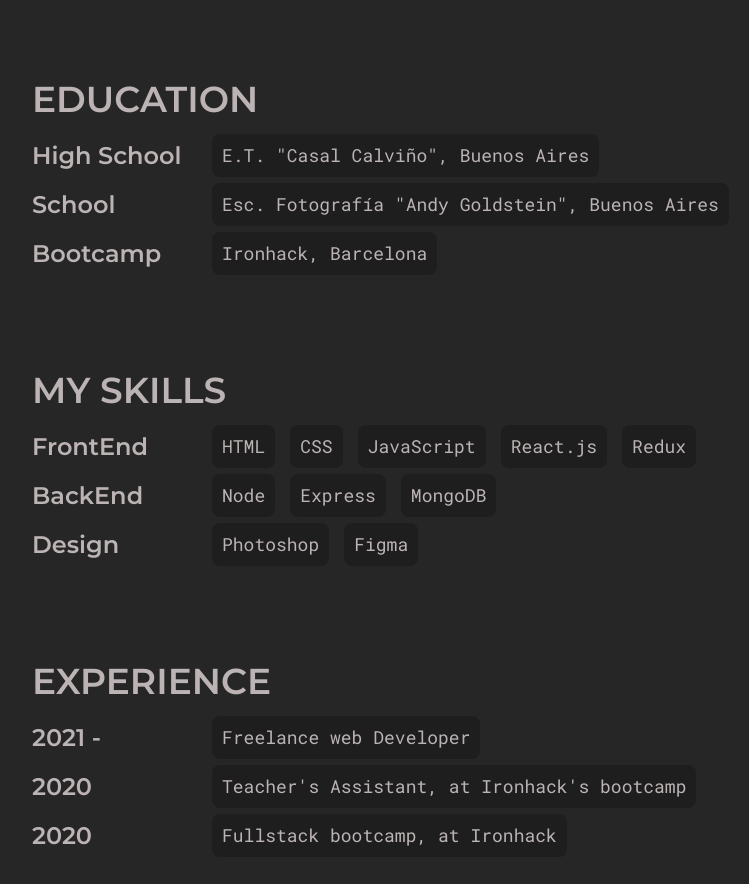
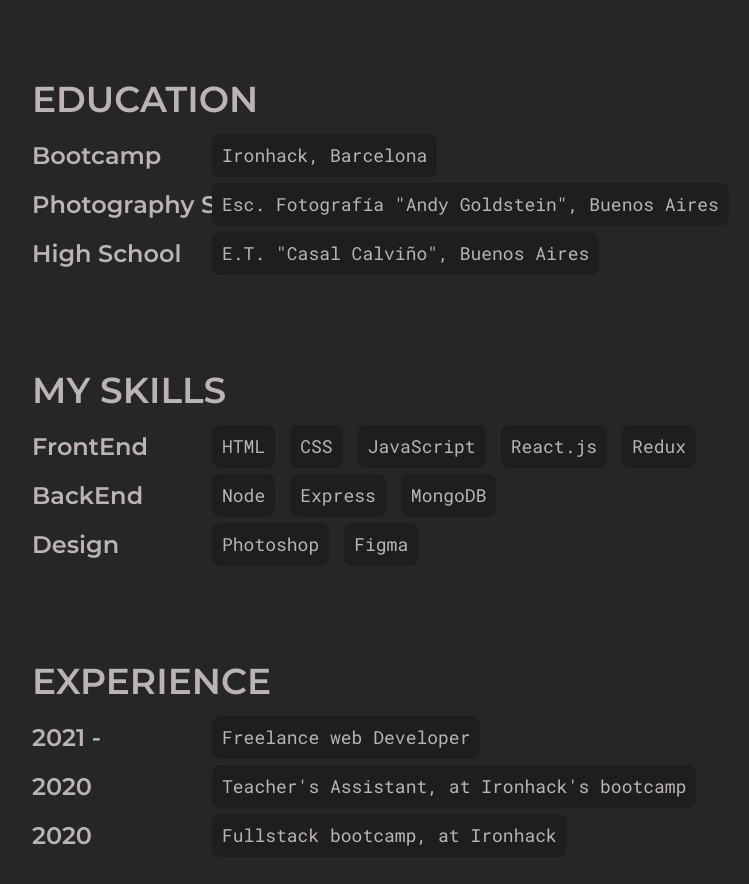
Before and after one commit to leanloia/portfolio, a React (Create React App) app: page /about in a window 1280 px wide. Shown: the part 900-1784 px from the top of the page, without its empty margins (32-781 px from the left). Built offline with nearby package versions, Linux system fonts and the light colour scheme.

Commit message:
fix minor css details on contact page

```diff
--- a/src/components/ContactInfoItem.js
+++ b/src/components/ContactInfoItem.js
@@ -8,7 +8,7 @@ const ItemStyles = styled.div`
   background-color: var(--deep-dark);
   display: flex;
   align-items: center;
-  gap: 2rem;
+  gap: 1.5rem;
   border-radius: 8px;
   margin-bottom: 2rem;
   .icon {
@@ -21,6 +21,15 @@ const ItemStyles = styled.div`
   }
   svg {
     width: 3.5rem;
+  }
+
+  @media only screen and (max-width: 365px) {
+    gap: 0.7rem;
+    padding: 1.2rem;
+
+    .info > div {
+      font-size: 1.2rem;
+    }
   }
 `;
 
--- a/src/components/NavMenu.js
+++ b/src/components/NavMenu.js
@@ -90,6 +90,12 @@ const NavMenuStyles = styled.div`
       }
     }
   }
+
+  @media only screen and (max-width: 375px) {
+    .navItems {
+      right: 4rem;
+    }
+  } ;
 `;
 
 export default function NavMenu() {
--- a/src/components/PText.js
+++ b/src/components/PText.js
@@ -7,7 +7,7 @@ const PStyle = styled.div`
   font-size: 1.8rem;
   line-height: 1.3em;
   @media only screen and (max-width: 768px) {
-    font-size: 1.4rem;
+    font-size: 1.3rem;
   }
 `;
 
--- a/src/pages/About.js
+++ b/src/pages/About.js
@@ -1,8 +1,6 @@
 import React from 'react';
 import styled from 'styled-components';
-// import Button from '../components/Button';
 import PText from '../components/PText';
-// import AboutImg from '../assets/images/about-page-img.png';
 import AboutImg from '../assets/images/pic2.JPG';
 import AboutInfoItem from '../components/AboutInfoItem';
 import ContactBanner from '../components/ContactBanner';
@@ -118,15 +116,15 @@ export default function About() {
         <div className="about__info__items">
           <div className="about__info__item">
             <h1 className="about__info__heading">Education</h1>
+            <AboutInfoItem title="Bootcamp" items={['Ironhack, Barcelona']} />
+            <AboutInfoItem
+              title="Photography School"
+              items={['Esc. Fotografía "Andy Goldstein", Buenos Aires']}
+            />
             <AboutInfoItem
               title="High School"
               items={['E.T. "Casal Calviño", Buenos Aires']}
             />
-            <AboutInfoItem
-              title="School"
-              items={['Esc. Fotografía "Andy Goldstein", Buenos Aires']}
-            />
-            <AboutInfoItem title="Bootcamp" items={['Ironhack, Barcelona']} />
           </div>
           <div className="about__info__item">
             <h1 className="about__info__heading">My skills</h1>
```
